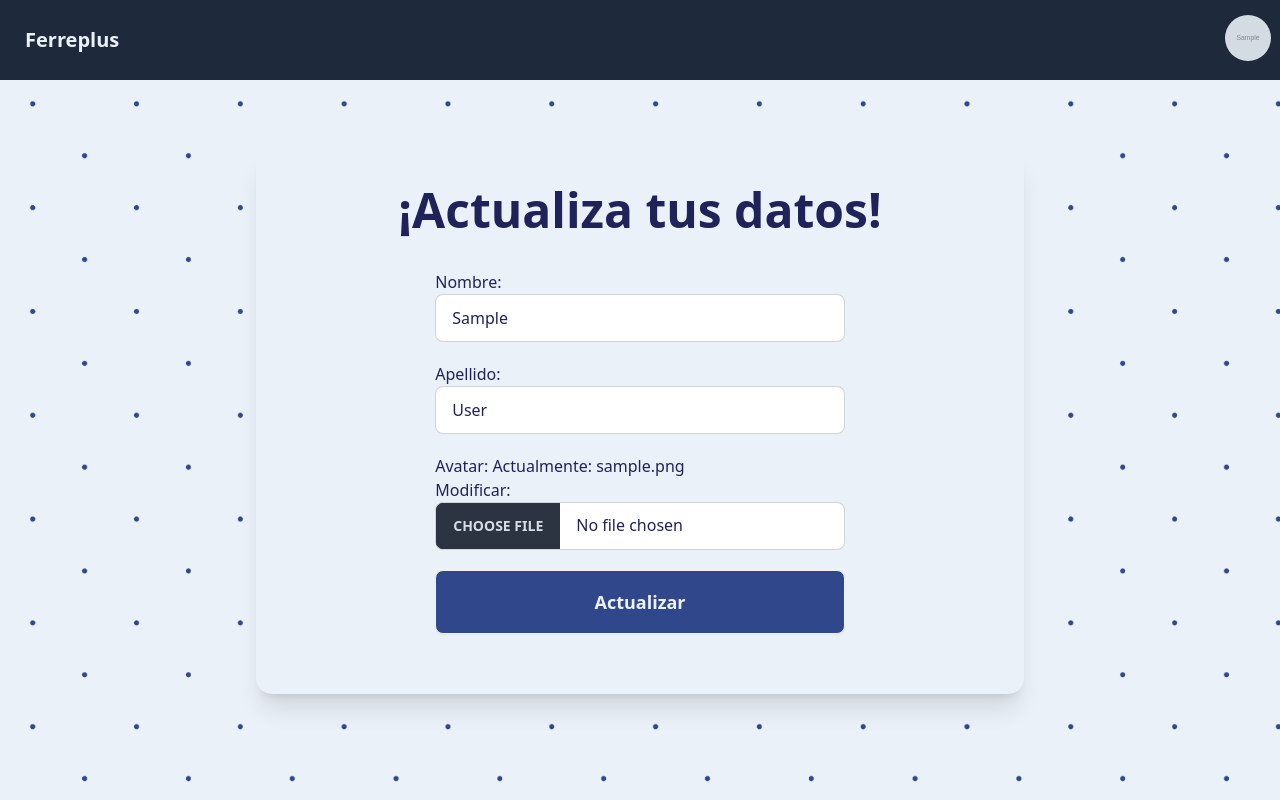
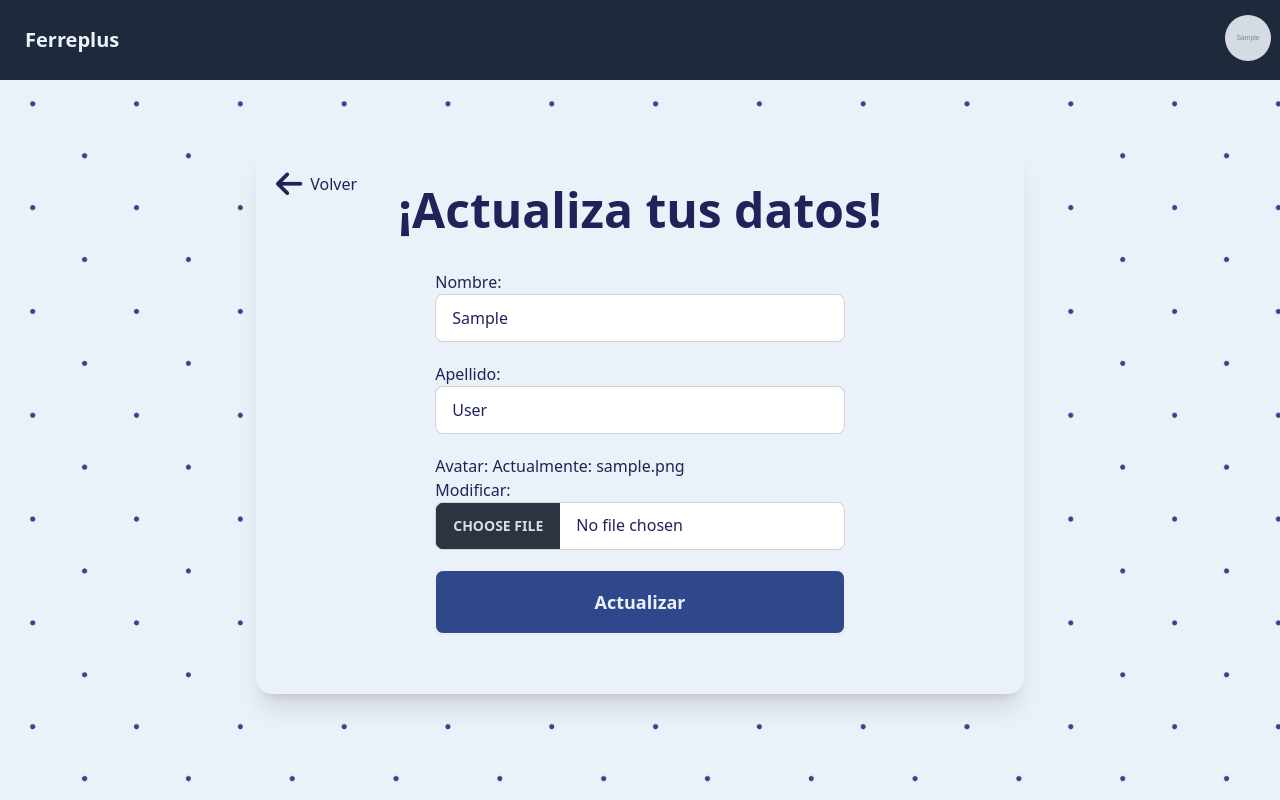
Before and after one commit to daniNKV/ferreplus, a Django app: page /profile/edit/1/ in a window 1280 px wide. Run offline with Django 5.2, Linux system fonts and the light colour scheme; a user stored in the database is signed in; tables that the repository leaves empty hold one stand-in row (values such as "Sample post"); grey boxes marked "Sample" are stand-in pictures; some libraries are stand-ins or nearby versions.

Commit message:
mostrar boton para volver atras al editar datos personales

```diff
--- a/src/templates/profiles/profile_edit.html
+++ b/src/templates/profiles/profile_edit.html
@@ -15,7 +15,12 @@
 {% include 'navbar.html' %}
 
 <section class="hero min-h-screen bg-cover bg-neutral" style="background-image: url({% static 'img/background.png' %})">
-    <div class="hero-content w-11/12 max-w-3xl p-5 md:px-20 md:py-10 card mt-10 text-dark bg-neutral shadow-xl">
+
+    <div class="relative hero-content w-11/12 max-w-3xl p-5 md:px-20 md:py-10 card mt-10 text-dark bg-neutral shadow-xl">
+        <a href="{% url 'profile_view' user_id=user.pk %}" class="absolute top-0 text-dark left-0 p-5 inline-flex items-center text-gray-500 hover:text-gray-700">
+          <i class="fas fa-arrow-left text-3xl mr-2"></i>
+          Volver
+        </a>
         <h1 class="text-5xl font-bold text-center">¡Actualiza tus datos!</h1>
         <form class="card-body p-5 gap-5" method="post" enctype="multipart/form-data">
             {% csrf_token %}
```
Also changed, not shown: src/static/img/avatar-default.jpg (added).
